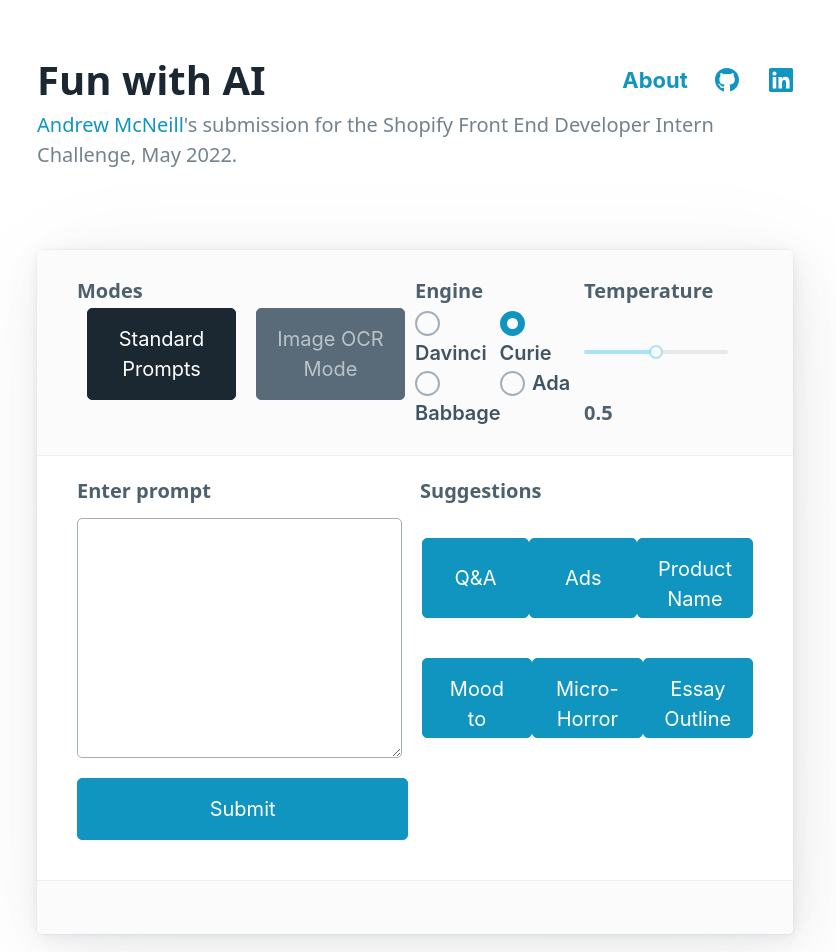
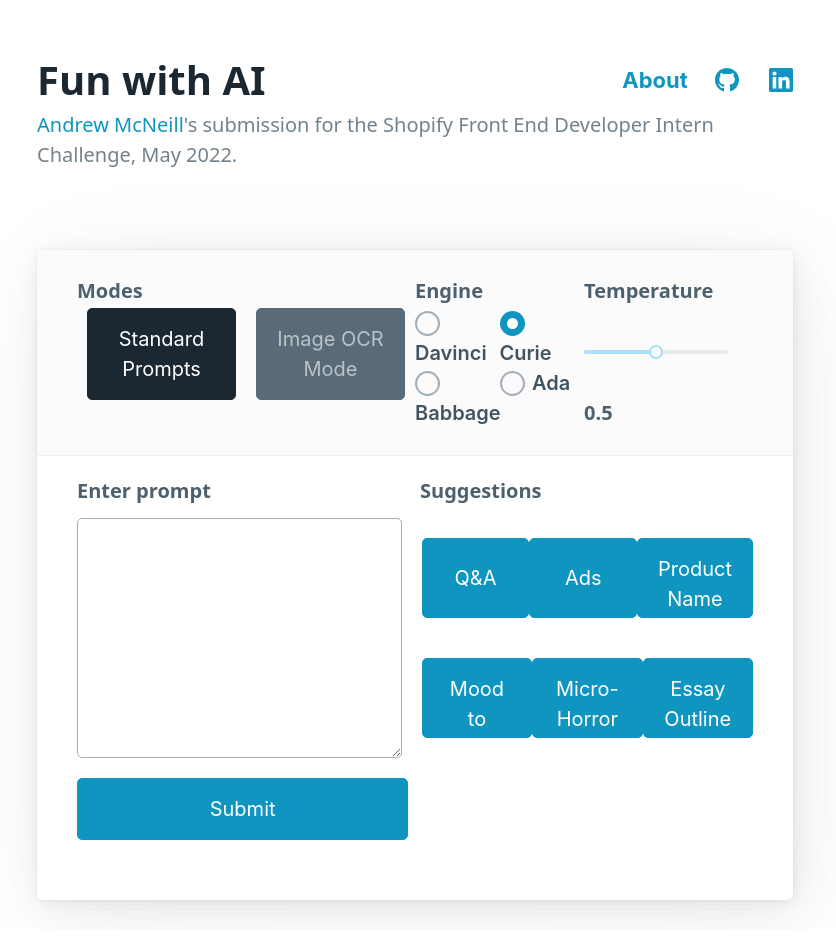
Before and after one commit to andrewlpmcneill/fun-with-AI, a React (Create React App) app in the folder frontend/: page / in a window 1280 px wide. Shown: the top 952 px of the page, without its empty margins (225-1061 px from the left). After the commit the page ends 930 px from the top, so only its background shows below. Built offline with nearby package versions, Linux system fonts and the light colour scheme; what javascript-time-ago would draw is missing.

Commit message:
removes unnecessary prop imports

```diff
--- a/frontend/src/components/Prompts/index.jsx
+++ b/frontend/src/components/Prompts/index.jsx
@@ -6,11 +6,10 @@ import Header from "./Header";
 
 export default function Prompts(props) {
 
-  const { setList, onMouseOver, onMouseLeave, color, setColor, loading, setLoading } = props;
+  const { setList, onMouseOver, onMouseLeave, color, setColor, loading, setLoading, engine, setEngine } = props;
 
   const [selected, setSelected] = useState("standard");
   const [temperature, setTemperature] = useState(0.5);
-  const [engine, setEngine] = useState("curie");
 
   return (
 
@@ -40,8 +39,6 @@ export default function Prompts(props) {
         {selected === "image-ocr" && (
         <Upload />
         )}
-      <footer>
-      </footer>
     </article>
 
   )
```
